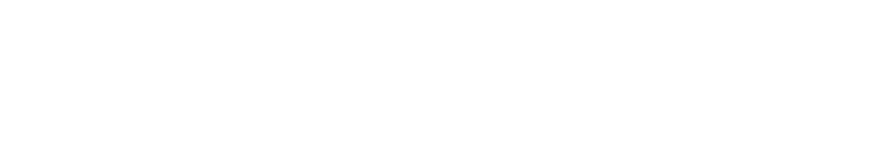
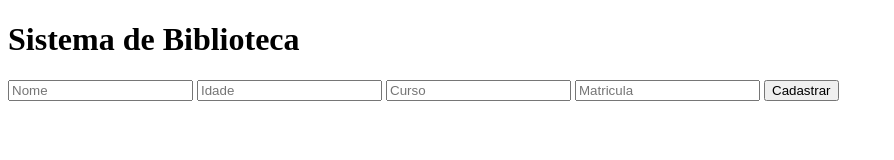
Before and after one commit to ThiagoLopesdoValleAlmeida/SistemadeBiblioteca, a plain HTML site: page index.html in a window 1280 px wide. Shown: the whole page, without its empty margins (0-894 px from the left). Drawn offline with Linux system fonts and the light colour scheme.

Commit message:
adicionando inputs ao arquivo index.html

```diff
--- a/index.html
+++ b/index.html
@@ -6,6 +6,13 @@
     <title>Document</title>
 </head>
 <body>
-
+    <h1>Sistema de Biblioteca</h1>
+    <form id="formAluno">
+        <input type="text" id="nome" placeholder="Nome" required>
+        <input type="number" id="idade" placeholder="Idade" required>
+        <input type="text" id="curso" placeholder="Curso" required>
+        <input type="text" id="matricula" placeholder="Matricula" required>
+        <button type="submit">Cadastrar</button>
+    </form>
 </body>
 </html>
```
